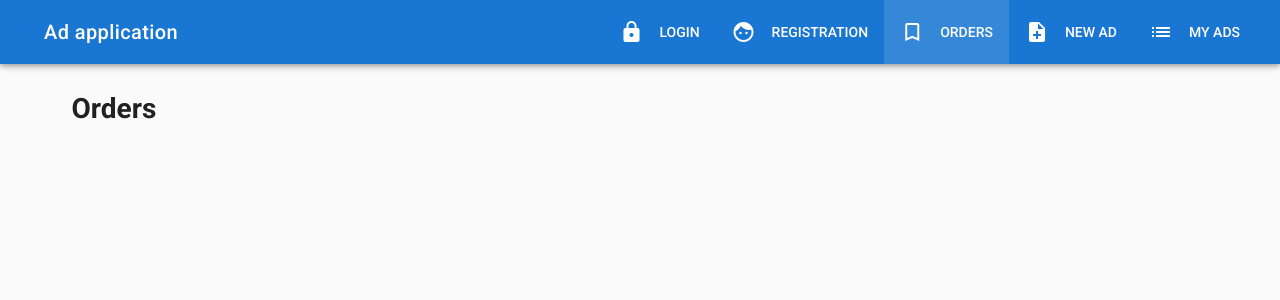
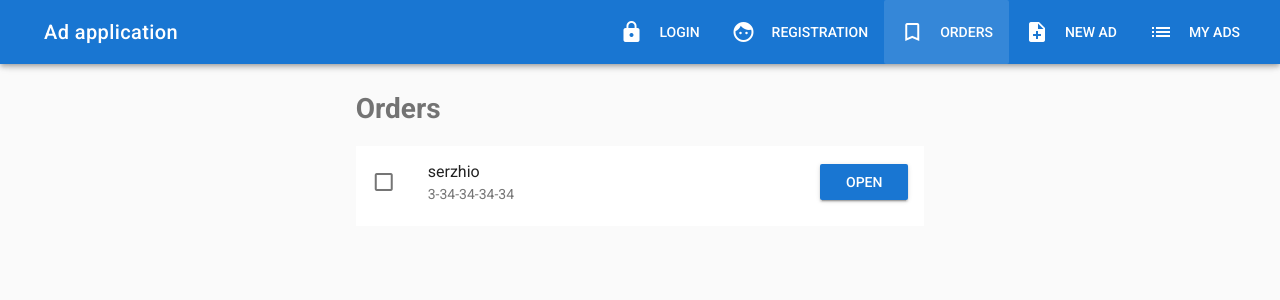
Before and after one commit to kserzhio/SPA, a Vue app: page /orders in a window 1280 px wide. Shown: the top 300 px of the page. Built offline with nearby package versions, Linux system fonts and the light colour scheme.

Commit message:
add list orders

```diff
--- a/src/components/User/Orders.vue
+++ b/src/components/User/Orders.vue
@@ -1,8 +1,35 @@
 <template>
   <v-container>
     <v-layout row>
-      <v-flex xs12>
-        <h1>Orders</h1>
+      <v-flex xs12 sm6 offset-sm3>
+        <h1 class="text--secondary mb-3">Orders</h1>
+        <v-list
+                subheader
+                two-line
+        >
+
+          <v-list-tile
+          avatar
+          v-for="order in orders"
+          :key="order.id"
+          >
+            <v-list-tile-action>
+              <v-checkbox color="success"
+                      :input-value="order.done"
+                      @change="markDone(order)"
+              ></v-checkbox>
+            </v-list-tile-action>
+            <v-list-tile-content>
+              <v-list-tile-title>{{order.name}}</v-list-tile-title>
+              <v-list-tile-sub-title>{{order.phone}}</v-list-tile-sub-title>
+            </v-list-tile-content>
+            <v-list-tile-action>
+              <v-btn
+                      :to="'/ad/' + order.adId"
+                      class="primary">Open</v-btn>
+            </v-list-tile-action>
+          </v-list-tile>
+        </v-list>
       </v-flex>
     </v-layout>
   </v-container>
@@ -11,7 +38,22 @@
 <script>
   export default {
     data () {
-      return {}
+      return {
+        orders: [
+          {
+            id: 'dadad',
+            name: 'serzhio',
+            phone: '3-34-34-34-34',
+            adId: '123',
+            done: false
+          }
+        ]
+      }
+    },
+    methods: {
+      markDone (order) {
+        order.done = true
+      }
     }
   }
 </script>
```
